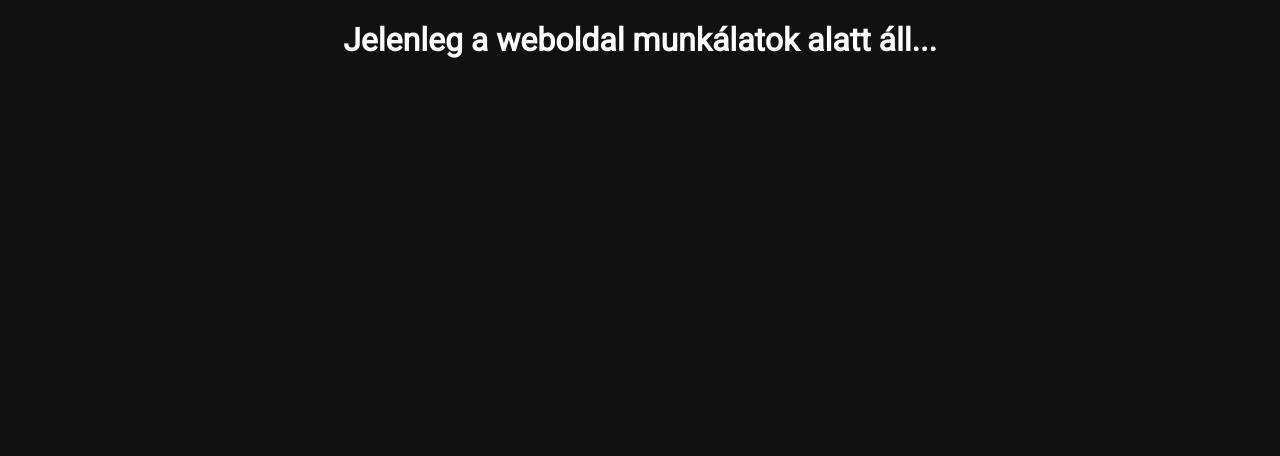
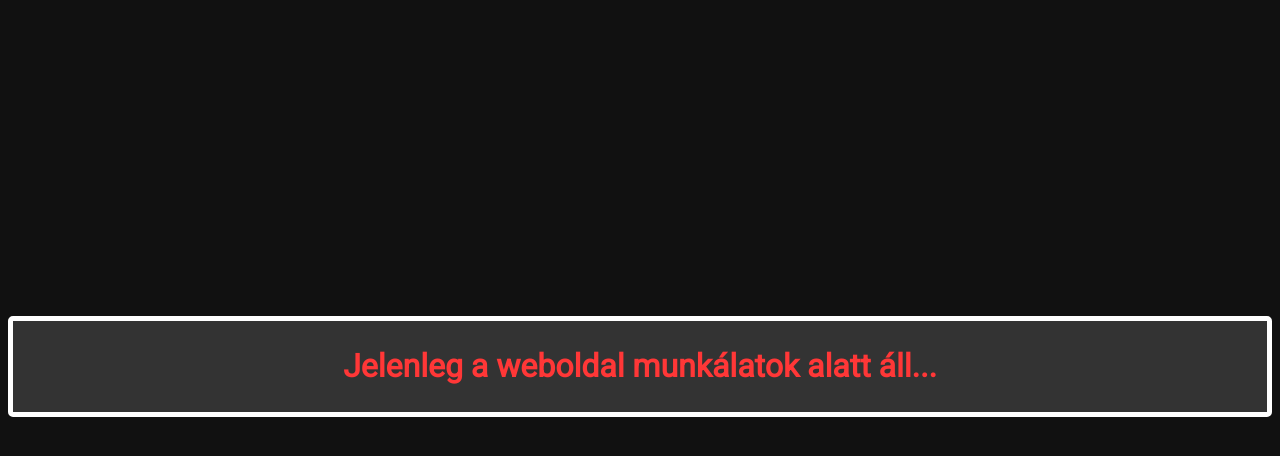
Before and after one commit to HVCsano/ampixweb, a plain HTML site: page index.html in a window 1280 px wide. Drawn offline with Linux system fonts and the light colour scheme.

Commit message:
Kis szépítés...

```diff
--- a/assets/css/main.css
+++ b/assets/css/main.css
@@ -1,9 +1,22 @@
 @import url('https://fonts.googleapis.com/css2?family=Roboto&display=swap');
 
-* {
+body {
       background-color: #111;
       color: white;
       text-align: center;
       align-items: center;
       font-family: 'Roboto', sans-serif;
 }
+
+h1 {
+      color: rgb(255, 55, 55);
+      font-weight: bold;
+}
+
+.table {
+      background-color: #333;
+      border: white 5px solid;
+      border-radius: 5px;
+      padding: 5px;
+      margin-top: 25%;
+}
--- a/index.html
+++ b/index.html
@@ -7,6 +7,8 @@
             <meta name="viewport" content="width=device-width, initial-scale=1.0">
       </head>
       <body>
-            <h1>Jelenleg a weboldal munkálatok alatt áll...</h1>
+            <div class="table">
+                  <h1>Jelenleg a weboldal munkálatok alatt áll...</h1>
+            </div>
       </body>
 </html>
```
